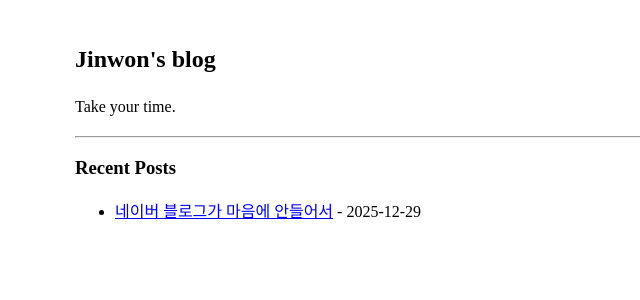
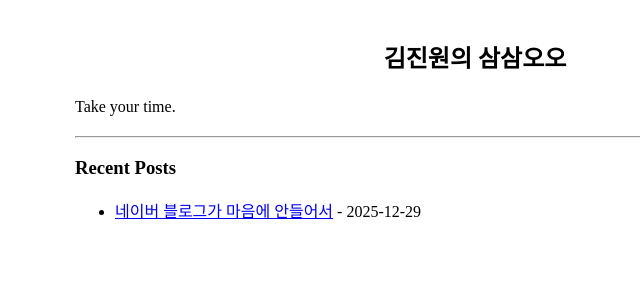
Before and after one commit to keemjeenwoon/keemjeenwoon.github.io, a Jekyll site: the page built from index.html, in a window 1280 px wide. Shown: the top 300 px of the page, without its empty margins (165-805 px from the left). Built offline with Jekyll 4.4.1, drawn with Linux system fonts in a browser that asks for light colours.

Commit message:
제목 가운데

```diff
--- a/index.html
+++ b/index.html
@@ -3,7 +3,7 @@ layout: default
 title: Home
 ---
 
-<h1>Jinwon's blog</h1>
+<h1 style="text-align: center;">김진원의 삼삼오오</h1>
 
 <p>Take your time.</p>
 
```
